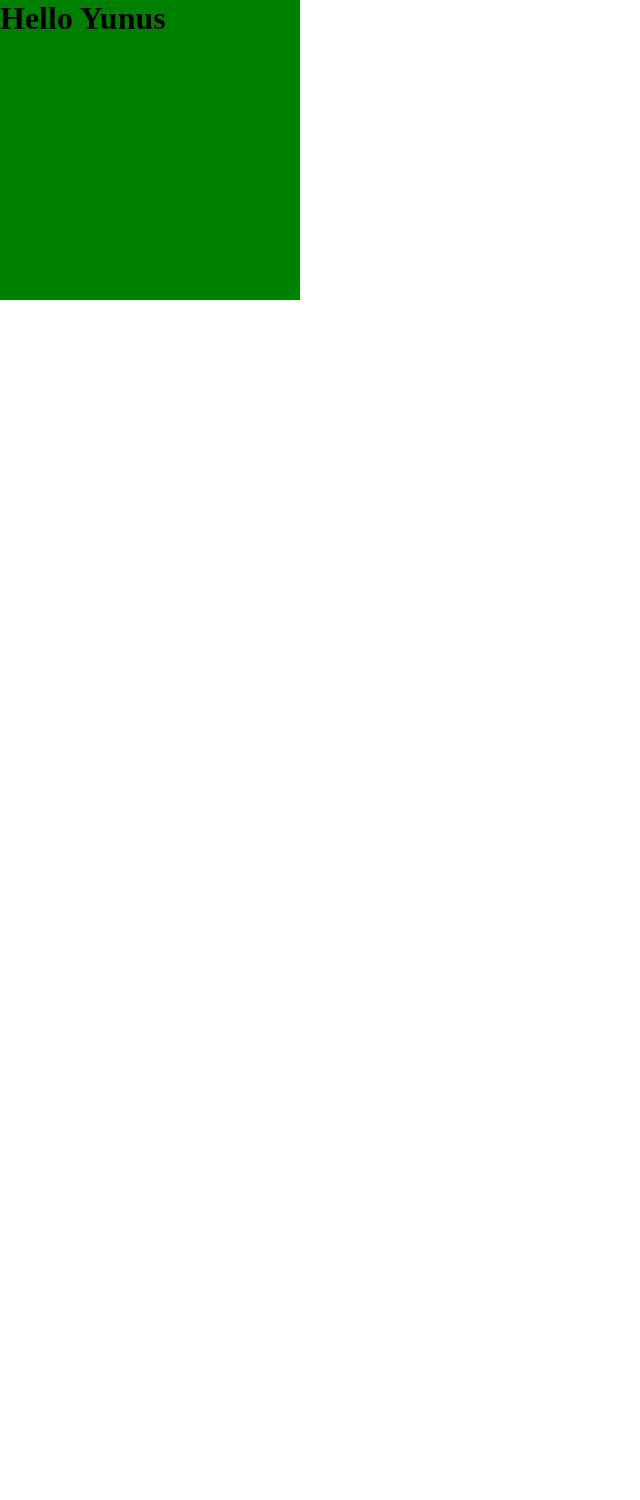
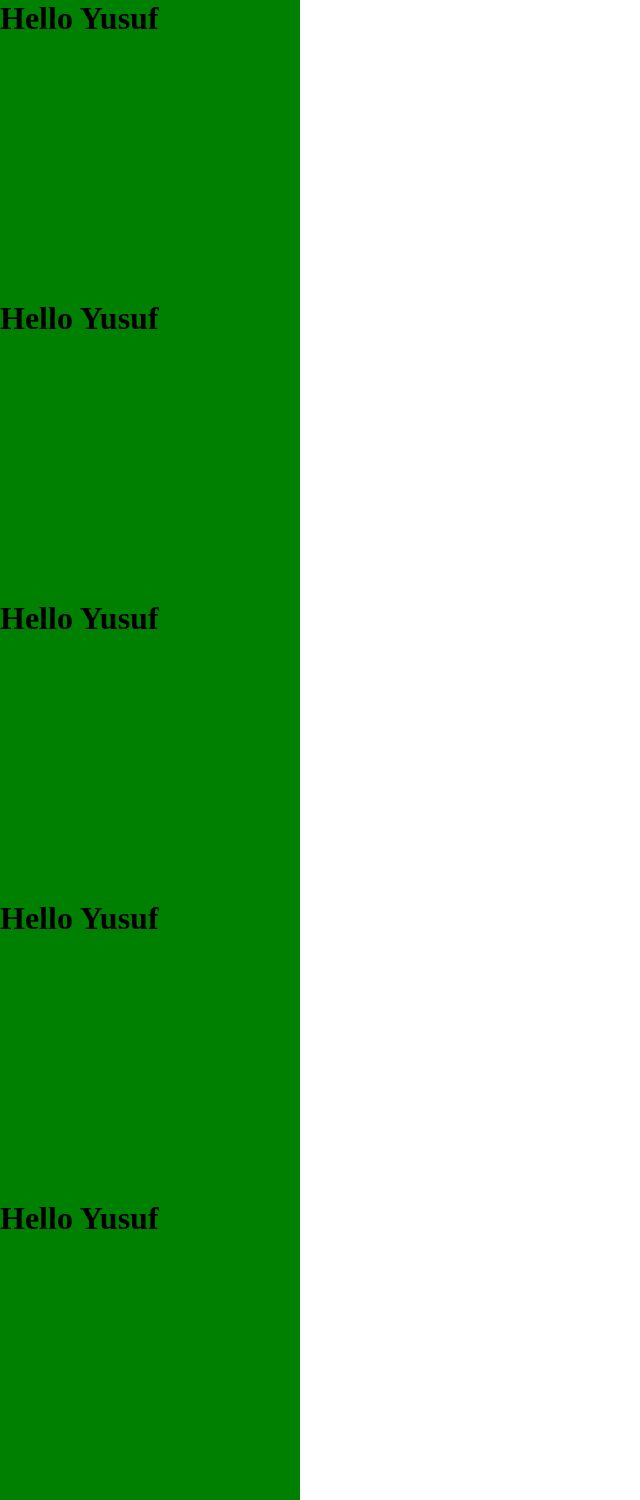
Before and after one commit to Yousuf-kh/Yusuf, a plain HTML site: page index.html in a window 1280 px wide. Shown: the whole page, without its empty margins (0-640 px from the left). Before the commit the page ends 800 px from the top, so only its background shows below. Drawn offline with Linux system fonts and the light colour scheme.

Commit message:
div added

```diff
--- a/index.html
+++ b/index.html
@@ -8,7 +8,23 @@
 </head>
 <body>
   <div>
-    <h1>Hello Yunus</h1>
+    <h1>Hello Yusuf</h1>
+  </div>
+
+  <div>
+    <h1>Hello Yusuf</h1>
+  </div>
+
+  <div>
+    <h1>Hello Yusuf</h1>
+  </div>
+
+  <div>
+    <h1>Hello Yusuf</h1>
+  </div>
+
+  <div>
+    <h1>Hello Yusuf</h1>
   </div>
 </body>
 </html>
```
